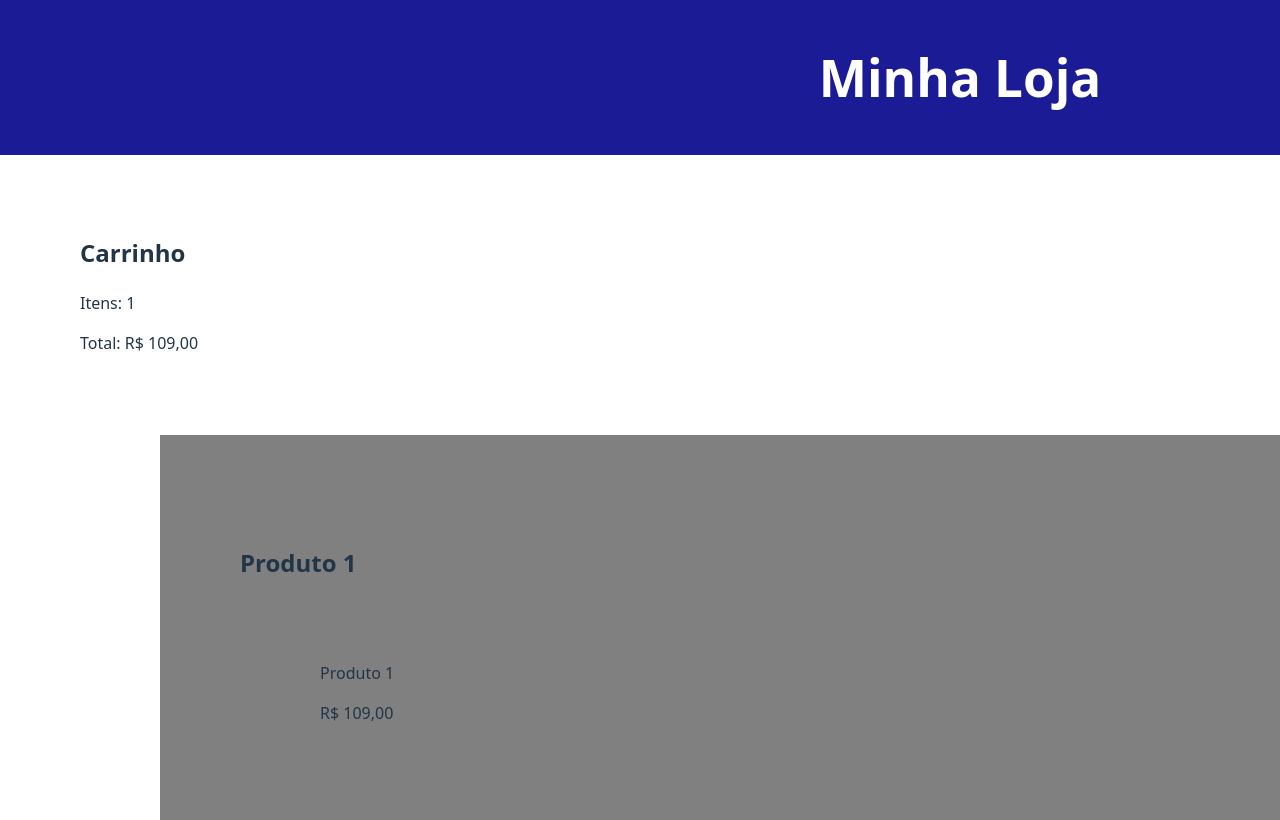
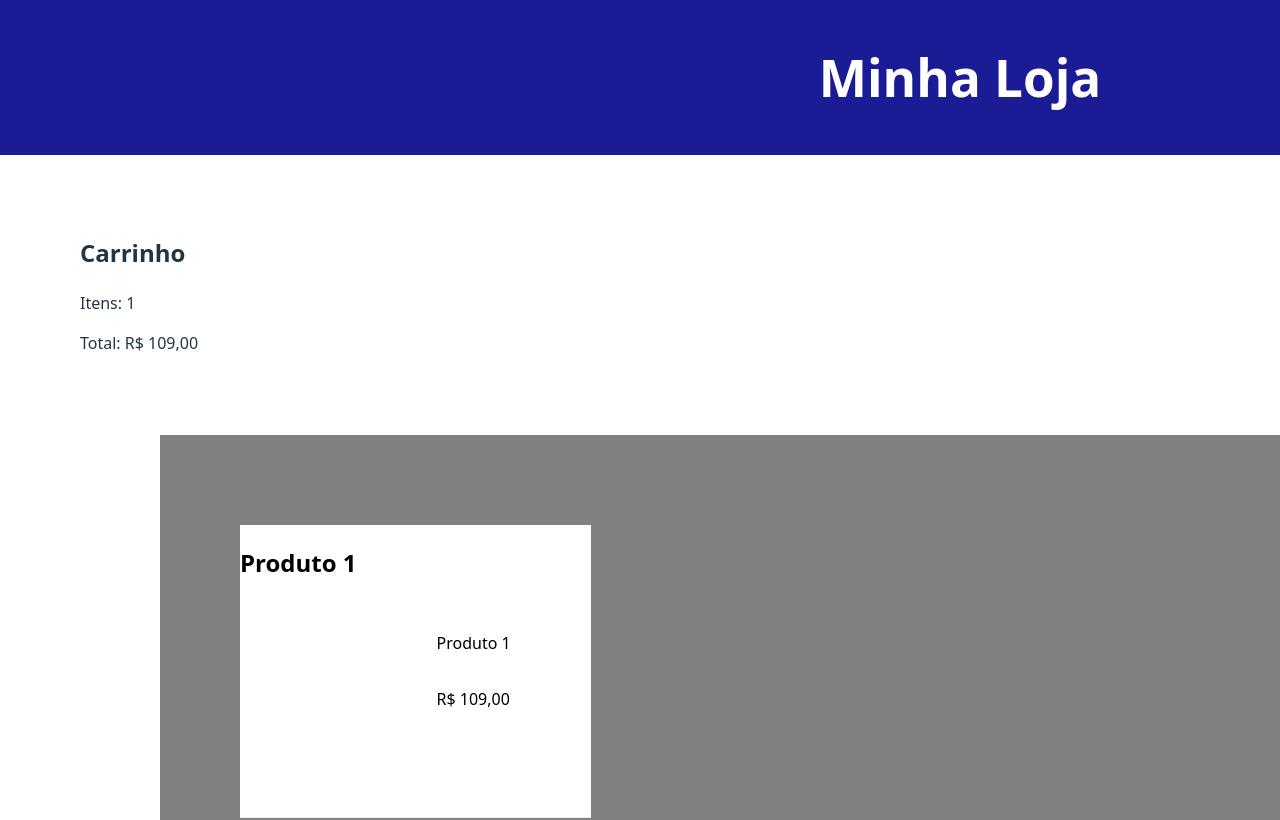
Before and after one commit to INARI18/T1-PW, a React (Vite) app: page / in a window 1280 px wide. Shown: the top 820 px of the page. Built offline with nearby package versions, Linux system fonts and the light colour scheme.

Commit message:
(fix): files path

```diff
--- a/src/App.jsx
+++ b/src/App.jsx
@@ -1,6 +1,6 @@
 import './assets/styles/App.css'
-import { ProductList } from './Product_List'
-import { Cart } from './Cart'
+import { ProductList } from './components/Product_List.jsx'
+import { Cart } from './components/Cart'
 
 export default function App() {
 
--- a/src/assets/styles/Cart_Item.css
+++ b/src/assets/styles/Cart_Item.css
@@ -5,6 +5,7 @@
     display: flex;
     justify-content: space-between;
     border-bottom: 1px solid #eee;
+    color: black;
 }
 
 .cart_item .item_details {
--- a/src/Cart_item.jsx
+++ b/src/components/Cart_item.jsx
@@ -1,5 +1,4 @@
-// import './assets/styles/Cart_item.css'
-//ta dando problema com o css
+import '../assets/styles/Cart_item.css';
 
 export function Cart_item({ item }) {
 
--- a/src/Product_Card.jsx
+++ b/src/components/Product_Card.jsx
@@ -1,5 +1,4 @@
-import './assets/styles/Product_Card.css';
-
+import '../assets/styles/Product_Card.css';
 
 export function ProductCard( { product } ) {
     return (
--- a/src/Product_List.jsx
+++ b/src/components/Product_List.jsx
@@ -1,7 +1,7 @@
 import React from 'react';
-import { Button } from './Button.jsx';
-import { ProductCard } from './Product_Card.jsx';
-import './assets/styles/Product_List.css';
+import { Button } from '../components/ui/Button';
+import { ProductCard } from '../components/Product_Card';
+import '../assets/styles/Product_List.css';
 
 // lista de cards
 export function ProductList() {
--- a/src/Button.jsx
+++ b/src/components/ui/Button.jsx
@@ -1,5 +1,5 @@
 import React from 'react';
-import './assets/styles/Button.css';
+import '../../assets/styles/Button.css';
 
 export function Button ( { text }  ) {
     return (
```
Also changed, not shown: src/components/Cart.jsx (renamed from src/Cart.jsx, +3 -4 lines).
